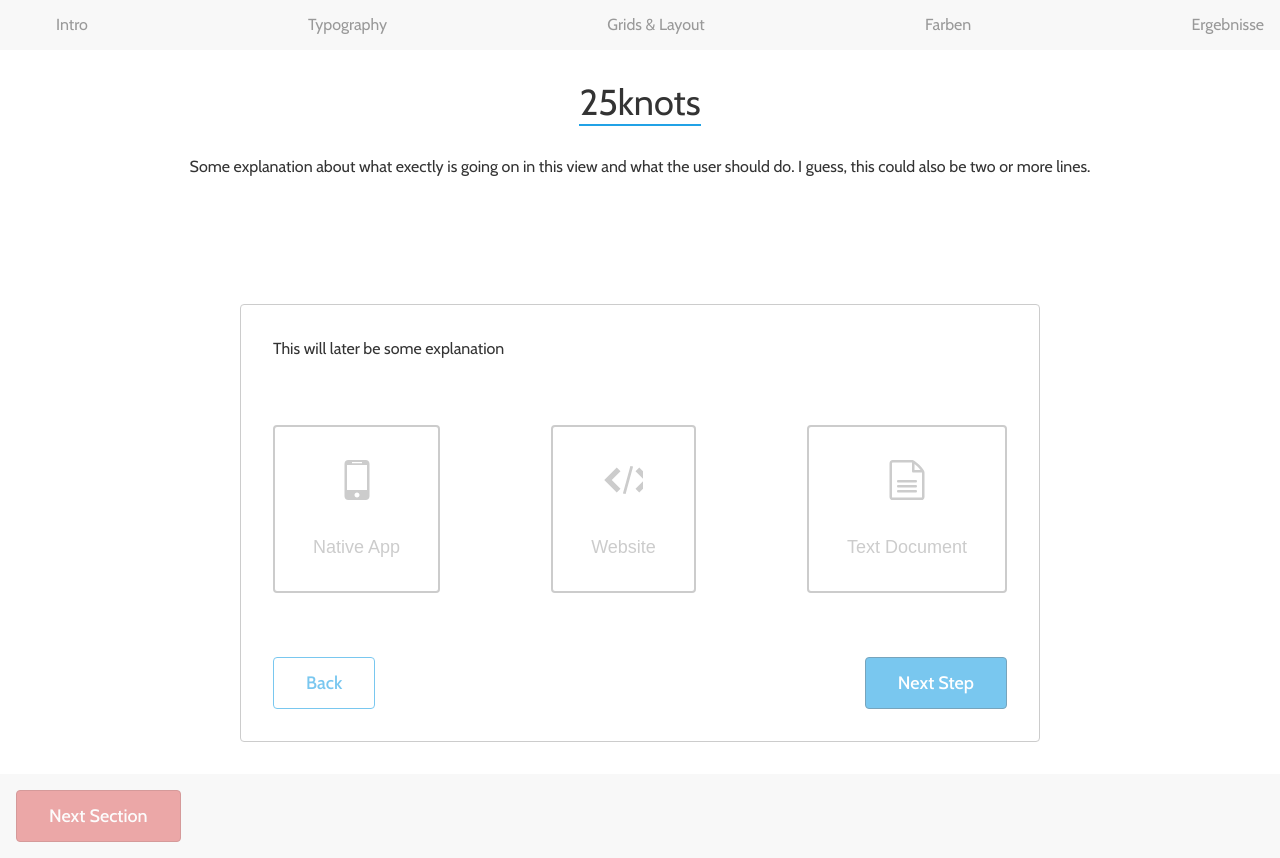
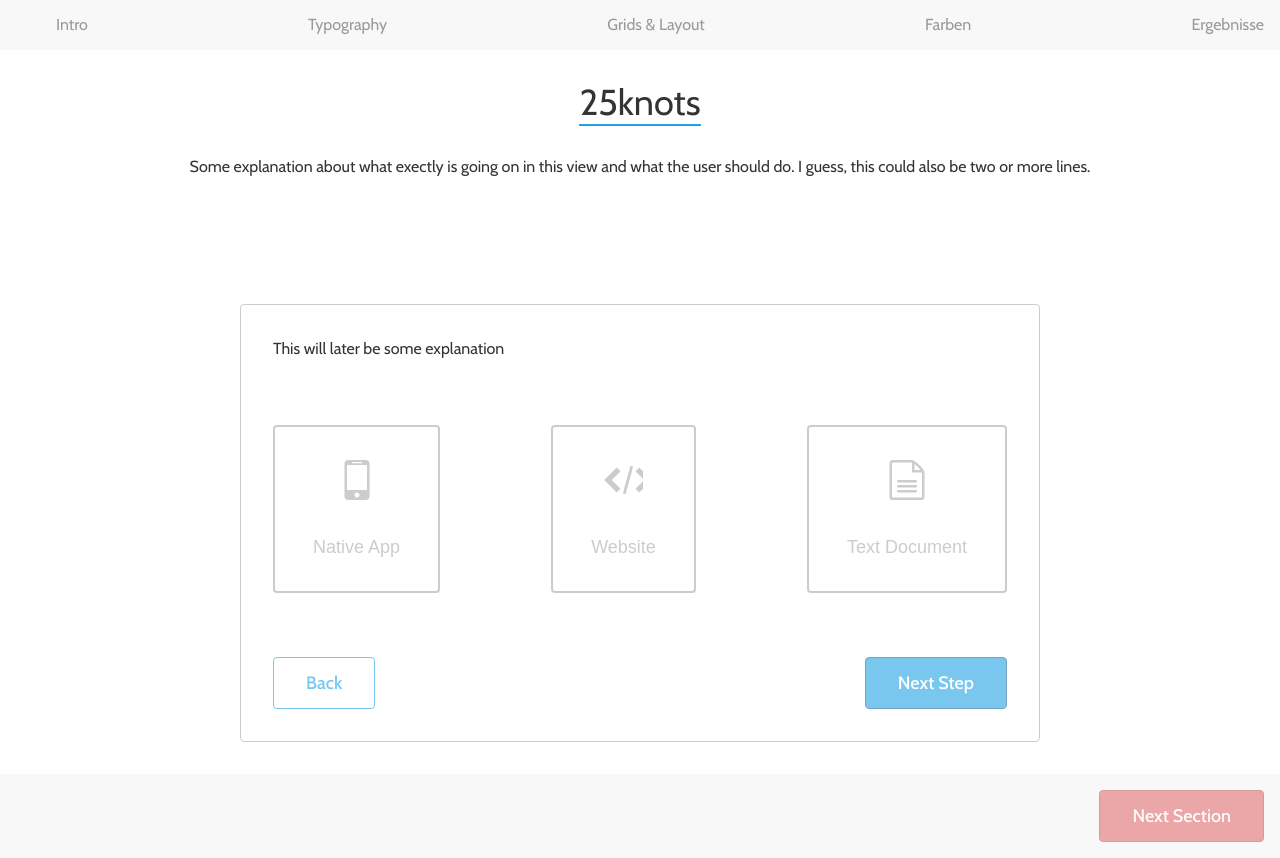
Before and after one commit to Plsr/25knots, a React app: page / in a window 1280 px wide. Built offline with nearby package versions, Linux system fonts and the light colour scheme.

Commit message:
Alignment of next section button

```diff
--- a/src/components/App.jsx
+++ b/src/components/App.jsx
@@ -1,4 +1,5 @@
 import React from 'react'
+import {StyleSheet, css} from 'aphrodite'
 
 import Intro from './Intro.jsx'
 import Progress from './shared/Progress.jsx'
@@ -52,11 +53,20 @@ export default class App extends React.Component {
           {this.renderSetupStep()}
         </SpacingInset>
         <NavigationBackground>
-          <NavigationButton to='/typography' inactive={!this.props.setupFinished}>
-            Next Section
-          </NavigationButton>
+          <div className={css(styles.alignRight)}>
+            <NavigationButton to='/typography' inactive={!this.props.setupFinished}>
+              Next Section
+            </NavigationButton>
+          </div>
         </NavigationBackground>
       </div>
     )
   }
 }
+
+const styles = StyleSheet.create({
+  alignRight: {
+    display: 'flex',
+    justifyContent: 'flex-end'
+  }
+})
```
